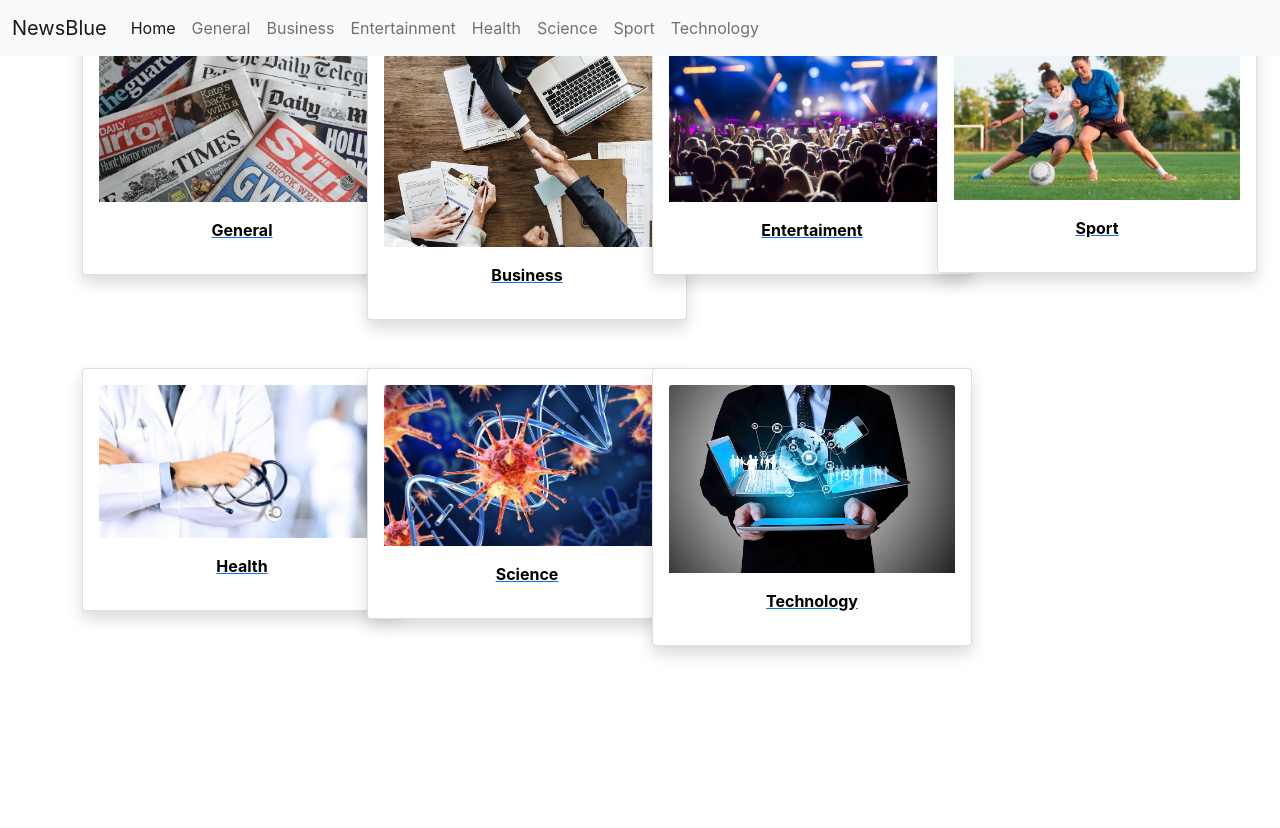
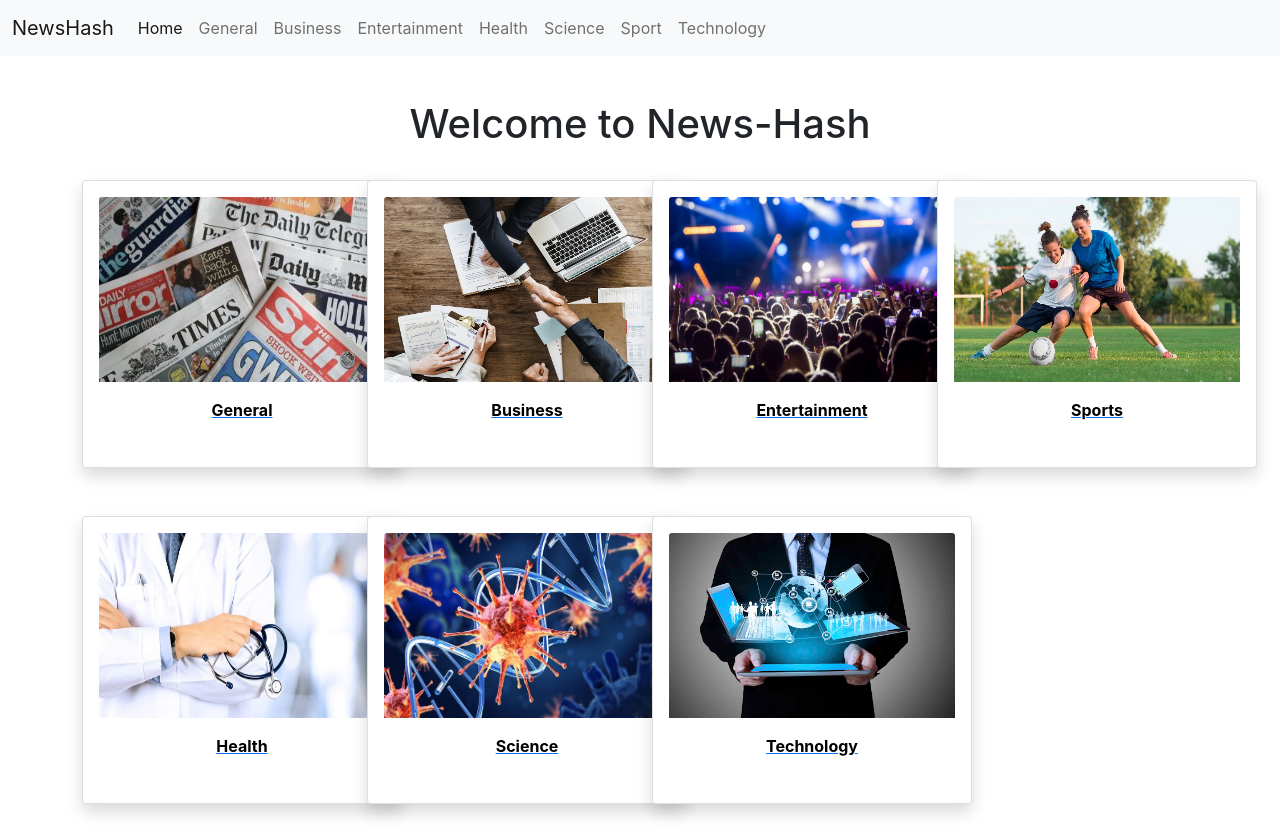
Before and after one commit to Akash-Tandale001/NewsHash, a React (Create React App) app: page / in a window 1280 px wide. Before the commit the page ends 800 px from the top, so only its background shows below. Built offline with nearby package versions, Linux system fonts and the light colour scheme.

Commit message:
style update

```diff
--- a/src/components/Navbar.js
+++ b/src/components/Navbar.js
@@ -7,7 +7,7 @@ const Navbar = () => {
       <nav className="navbar fixed-top navbar-expand-lg navbar-light bg-light">
         <div className="container-fluid">
           <Link className="navbar-brand" to="/">
-            NewsBlue
+            NewsHash
           </Link>
           <button
             className="navbar-toggler"
--- a/src/pages/Home.js
+++ b/src/pages/Home.js
@@ -10,7 +10,8 @@ import technologyimage from "../images/technology.jpg";
 
 const Home = () => {
   return (
-    <div className="container">
+    <div className="container" style={{ marginTop: "100px" }}>
+      <h1 className="text-center">Welcome to News-Hash</h1>
       <div className="row">
         <div className="col-md-3">
           <HomeCard title="General" image={generalimage} />
@@ -19,10 +20,10 @@ const Home = () => {
           <HomeCard title="Business" image={businessimage} />
         </div>
         <div className="col-md-3">
-          <HomeCard title="Entertaiment" image={entertaimentimage} />
+          <HomeCard title="Entertainment" image={entertaimentimage} />
         </div>
         <div className="col-md-3">
-          <HomeCard title="Sport" image={sportimage} />
+          <HomeCard title="Sports" image={sportimage} />
         </div>
         <div className="col-md-3">
           <HomeCard title="Health" image={healthimage} />
--- a/src/pages/HomeCard.js
+++ b/src/pages/HomeCard.js
@@ -5,15 +5,15 @@ const HomeCard = (props) => {
   let { title, image } = props;
 
   function lowerFirstLetter(string) {
-    return string.charAt(0).toUpperCase() + string.slice(1);
+    return string.charAt(0).toLowerCase() + string.slice(1);
   }
 
   const linkto=`/${lowerFirstLetter(title)}`;
   return (
       <Link to={linkto}>
     <div className="my-4 ">
-      <div class="card shadow p-3 mb-4  bg-body rounded fixed" style={{width: "20rem"}}>
-        <img src={image} class="card-img-top" alt="..." />
+      <div class="card shadow p-3 mb-4  bg-body rounded" style={{width: "20rem" , height: "18rem"}}>
+        <img src={image} class="card-img-top" alt="..."style={{height:"185px"}} />
         <div class="card-body">
           <p class="card-text text-center " style={{color:"black",fontWeight:"bolder",textDecorationStyle:"none"}}>{title}</p>
         </div>
```
